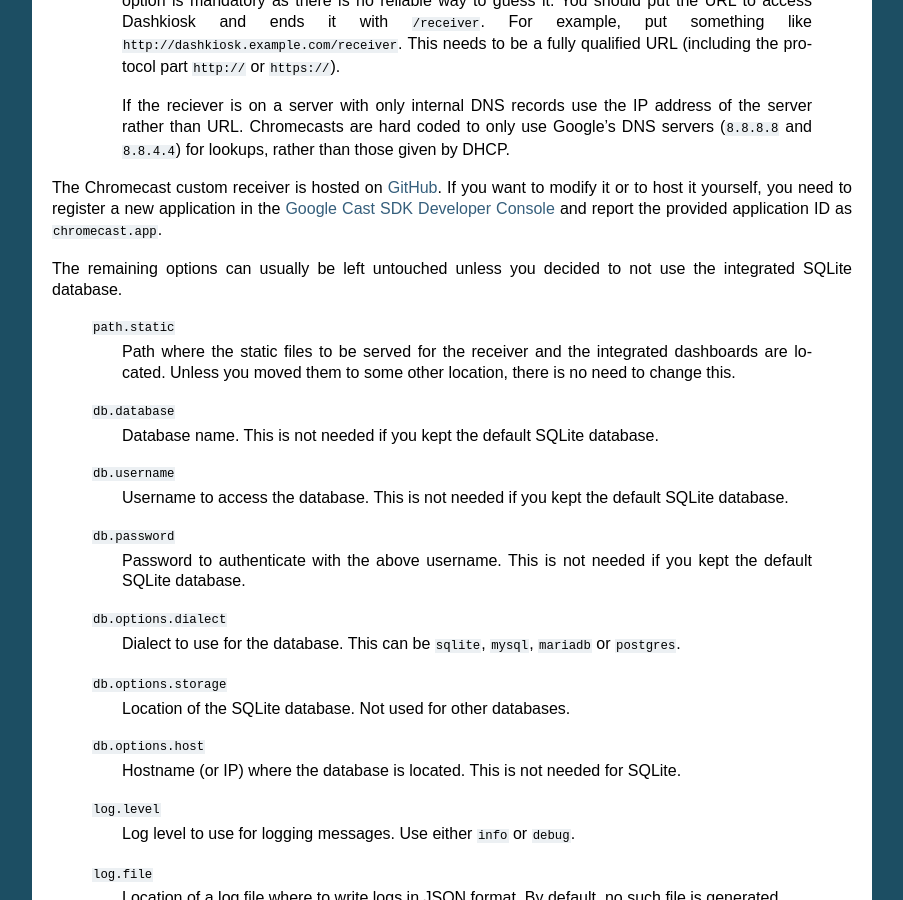
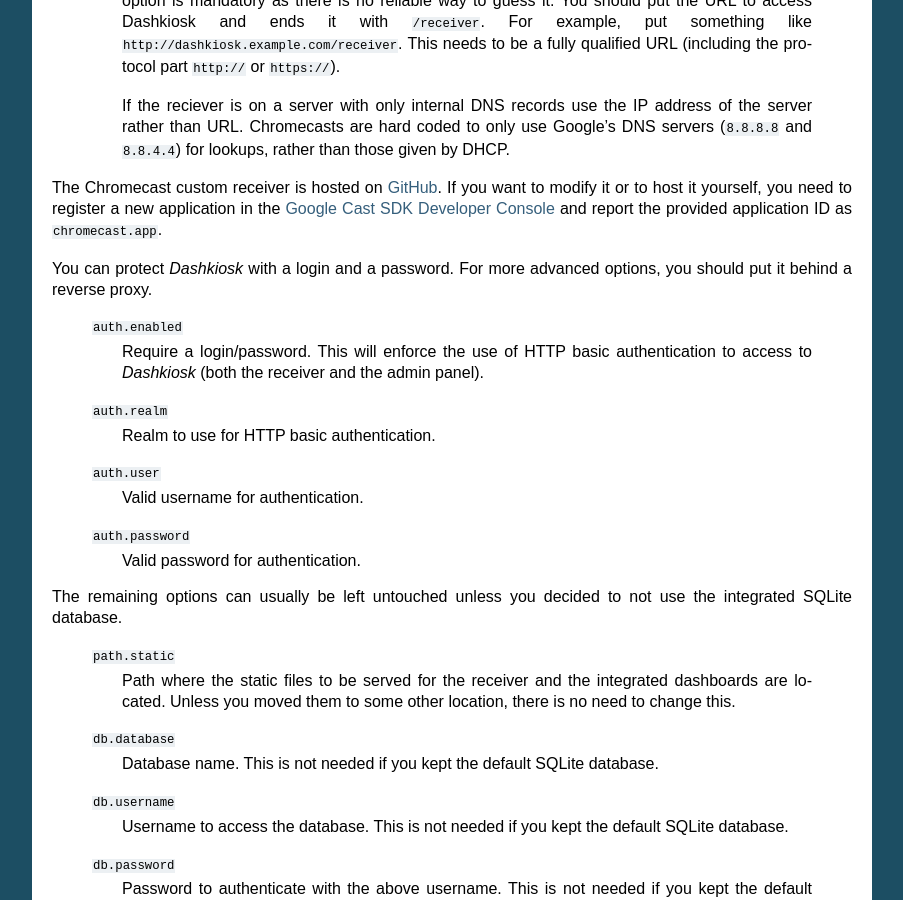
Before and after one commit to vincentbernat/dashkiosk, a Sphinx documentation site: the page built from docs/configuration.rst, in a window 1280 px wide and 900 px high, scrolled down 632 px. Shown: the whole window, without its empty margins (198-1101 px from the left). Built offline with Sphinx 7.4.7, drawn with Linux system fonts in a browser that asks for light colours.

Commit message:
doc: document the ability to user a login/password

```diff
--- a/docs/configuration.rst
+++ b/docs/configuration.rst
@@ -51,6 +51,23 @@ provided application ID as ``chromecast.app``.
 
 .. _GitHub: https://vincentbernat.github.io/dashkiosk/chromecast.html
 .. _Google Cast SDK Developer Console: https://cast.google.com/publish/#/overview
+
+You can protect *Dashkiosk* with a login and a password. For more
+advanced options, you should put it behind a reverse proxy.
+
+  ``auth.enabled``
+     Require a login/password. This will enforce the use
+     of HTTP basic authentication to access to *Dashkiosk* (both the
+     receiver and the admin panel).
+
+  ``auth.realm``
+     Realm to use for HTTP basic authentication.
+
+  ``auth.user``
+     Valid username for authentication.
+
+  ``auth.password``
+     Valid password for authentication.
 
 The remaining options can usually be left untouched unless you decided
 to not use the integrated SQLite database.
```
